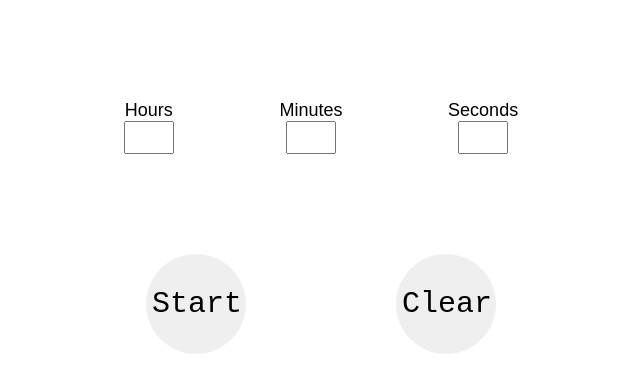
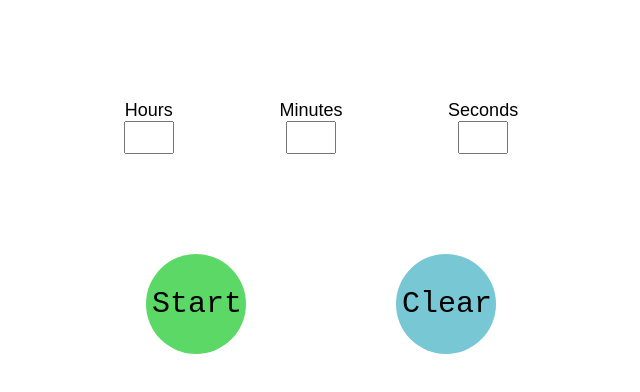
Before and after one commit to sequoian/timer, a React (Create React App) app: page / in a window 1280 px wide. Shown: the top 392 px of the page, without its empty margins (319-959 px from the left). Built offline with nearby package versions, Linux system fonts and the light colour scheme.

Commit message:
button colors

```diff
--- a/src/App.css
+++ b/src/App.css
@@ -51,3 +51,15 @@ button {
   display: block;
   text-transform: capitalize;
 }
+
+.start {
+  background-color: #5cd866;
+}
+
+.stop {
+  background-color: #f97575;
+}
+
+.clear {
+  background-color: #77c7d4;
+}
--- a/src/App.js
+++ b/src/App.js
@@ -156,6 +156,7 @@ class App extends Component {
 
       controlButton = (
         <button
+          className="start"
           onClick={this.createTimer}
         >
           Start
@@ -172,6 +173,7 @@ class App extends Component {
       if (this.state.intervalID) {
         controlButton = (
           <button
+            className="stop"
             onClick={this.stopTimer}
           >
             Stop
@@ -181,6 +183,7 @@ class App extends Component {
       else {
         controlButton = (
           <button
+            className="start"
             onClick={this.startTimer}
           >
             Start
@@ -197,6 +200,7 @@ class App extends Component {
         <div className="controls">
           {controlButton}
           <button
+            className="clear"
             onClick={this.clear}
           >
             Clear
```
